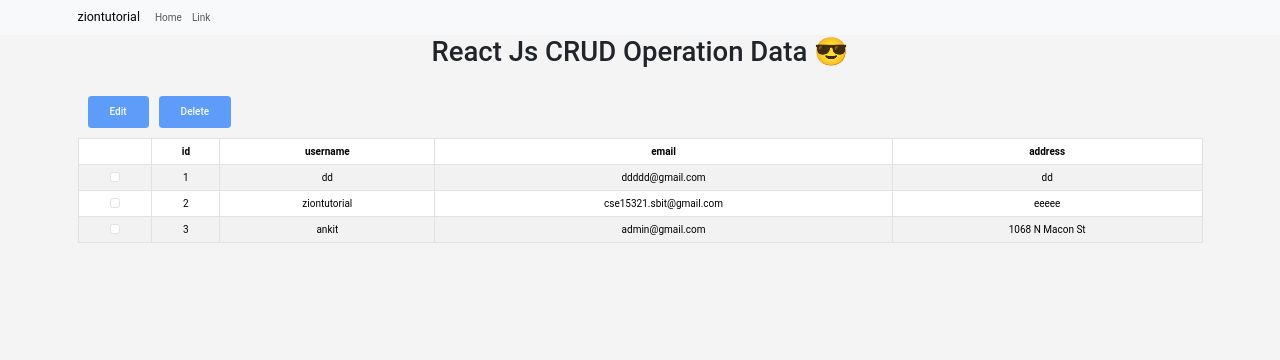
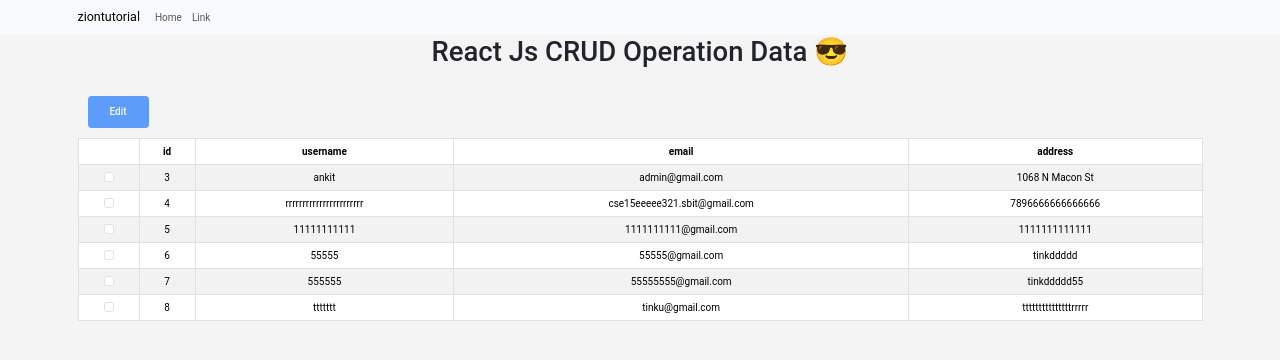
Before and after one commit to tinkugupta5/Youtube-cRud, a React (Create React App) app: page /view in a window 1280 px wide. Shown: the top 360 px of the page. Built offline with nearby package versions, Linux system fonts and the light colour scheme; data requests are answered from the project's data file.

Commit message:
adding app

```diff
--- a/db.json
+++ b/db.json
@@ -1,22 +1,40 @@
 {
   "employee": [
-    {
-      "username": "dd",
-      "email": "ddddd@gmail.com",
-      "address": "dd",
-      "id": 1
-    },
-    {
-      "username": "ziontutorial",
-      "email": "cse15321.sbit@gmail.com",
-      "address": "eeeee",
-      "id": 2
-    },
     {
       "username": "ankit",
       "email": "admin@gmail.com",
       "address": "1068 N Macon St",
       "id": 3
+    },
+    {
+      "username": "rrrrrrrrrrrrrrrrrrrrrrr",
+      "email": "cse15eeeee321.sbit@gmail.com",
+      "address": "7896666666666666",
+      "id": 4
+    },
+    {
+      "username": "11111111111",
+      "email": "1111111111@gmail.com",
+      "address": "1111111111111",
+      "id": 5
+    },
+    {
+      "username": "55555",
+      "email": "55555@gmail.com",
+      "address": "tinkddddd",
+      "id": 6
+    },
+    {
+      "id": 7,
+      "username": "555555",
+      "email": "55555555@gmail.com",
+      "address": "tinkddddd55"
+    },
+    {
+      "username": "ttttttt",
+      "email": "tinku@gmail.com",
+      "address": "tttttttttttttttrrrrr",
+      "id": 8
     }
   ]
 }
--- a/package.json
+++ b/package.json
@@ -3,6 +3,10 @@
   "version": "0.1.0",
   "private": true,
   "dependencies": {
+    "@emotion/react": "^11.10.6",
+    "@emotion/styled": "^11.10.6",
+    "@mui/icons-material": "^5.11.11",
+    "@mui/material": "^5.11.15",
     "@testing-library/jest-dom": "^5.16.5",
     "@testing-library/react": "^13.4.0",
     "@testing-library/user-event": "^13.5.0",
--- a/src/Add.js
+++ b/src/Add.js
@@ -1,6 +1,8 @@
 import React, { useState } from "react";
 import "./App.css";
 import axios from "axios";
+import Alert from "@mui/material/Alert";
+import Stack from "@mui/material/Stack";
 
 function App() {
   const [id, idchange] = useState("");
@@ -11,13 +13,14 @@ function App() {
   const handlesubmit = (e) => {
     e.preventDefault();
     // console.log({ id, username, email, address });
-    const empdata = { username, email, address };
+    const empdata = { id, username, email, address };
     axios
       .post("http://localhost:3003/employee", empdata)
       .then((res) => {
         console.log("res", res);
+
         alert("saved successfully");
-        window.location.reload();
+        // window.location.reload();
       })
       .catch((err) => {
         alert("some error is comiing ");
--- a/src/CheckboxTable.js
+++ b/src/CheckboxTable.js
@@ -1,6 +1,8 @@
 import React, { useState, useEffect } from "react";
 import axios from "axios";
 import { Table, Button, Modal, Form } from "react-bootstrap";
+import Alert from "@mui/material/Alert";
+import Stack from "@mui/material/Stack";
 
 function CheckboxTable() {
   const [items, setItems] = useState([]);
@@ -56,39 +58,39 @@ function CheckboxTable() {
     setEditedItem(null);
   };
 
-  const handleDelete = () => {
-    setShowDeleteModal(true);
-  };
+  // const handleDelete = () => {
+  //   setShowDeleteModal(true);
+  // };
 
-  const handleDeleteConfirm = () => {
-    // Delete selected items and close modal
-    const itemIds = selectedItems.map((item) => item.id);
-    axios
-      .delete(`http://localhost:3003/employee/${itemIds.join(",")}`)
-      .then(() => {
-        setItems(items.filter((item) => !itemIds.includes(item.id)));
-        setSelectedItems([]);
-        setShowDeleteModal(false);
-      })
-      .catch((error) => console.error(error));
-  };
+  // const handleDeleteConfirm = () => {
+  //   // Delete selected items and close modal
+  //   const itemIds = selectedItems.map((item) => item.id);
+  //   axios
+  //     .delete(`http://localhost:3003/employee/${itemIds.join(",")}`)
+  //     .then(() => {
+  //       setItems(items.filter((item) => !itemIds.includes(item.id)));
+  //       setSelectedItems([]);
+  //       setShowDeleteModal(false);
+  //     })
+  //     .catch((error) => console.error(error));
+  // };
 
   const handleChange = (e) => {
     // Update edited item with form data
     setEditedItem({ ...editedItem, [e.target.name]: e.target.value });
   };
 
-  const handleDeleteMultiple = () => {
-    // Delete multiple items
-    const itemIds = selectedItems.map((item) => item.id);
-    axios
-      .delete(`http://localhost:3003/employee/${itemIds.join(",")}`)
-      .then(() => {
-        setItems(items.filter((item) => !itemIds.includes(item.id)));
-        setSelectedItems([]);
-      })
-      .catch((error) => console.error(error));
-  };
+  // const handleDeleteMultiple = () => {
+  //   // Delete multiple items
+  //   const itemIds = selectedItems.map((item) => item.id);
+  //   axios
+  //     .delete(`http://localhost:3003/employee/${itemIds.join(",")}`)
+  //     .then(() => {
+  //       setItems(items.filter((item) => !itemIds.includes(item.id)));
+  //       setSelectedItems([]);
+  //     })
+  //     .catch((error) => console.error(error));
+  // };
   // const handleClearSelection = () => {
   //   setSelectedItems([]);
   // };
@@ -104,13 +106,13 @@ function CheckboxTable() {
         >
           Edit
         </Button>
-        <Button
+        {/* <Button
           className="btn-2 ml-5"
           onClick={handleDelete}
           disabled={selectedItems.length === 0}
         >
           Delete
-        </Button>
+        </Button> */}
       </div>
       <Table striped bordered hover className="section_wrapper">
         <thead>
@@ -204,9 +206,9 @@ function CheckboxTable() {
           <Button variant="secondary" onClick={() => setShowDeleteModal(false)}>
             Cancel
           </Button>
-          <Button variant="danger" onClick={handleDeleteConfirm}>
+          {/* <Button variant="danger" onClick={handleDeleteConfirm}>
             Delete
-          </Button>
+          </Button> */}
         </Modal.Footer>
       </Modal>
     </section>
```
Also changed, not shown: 1 other file (tests, documents, lock files or other folders).
